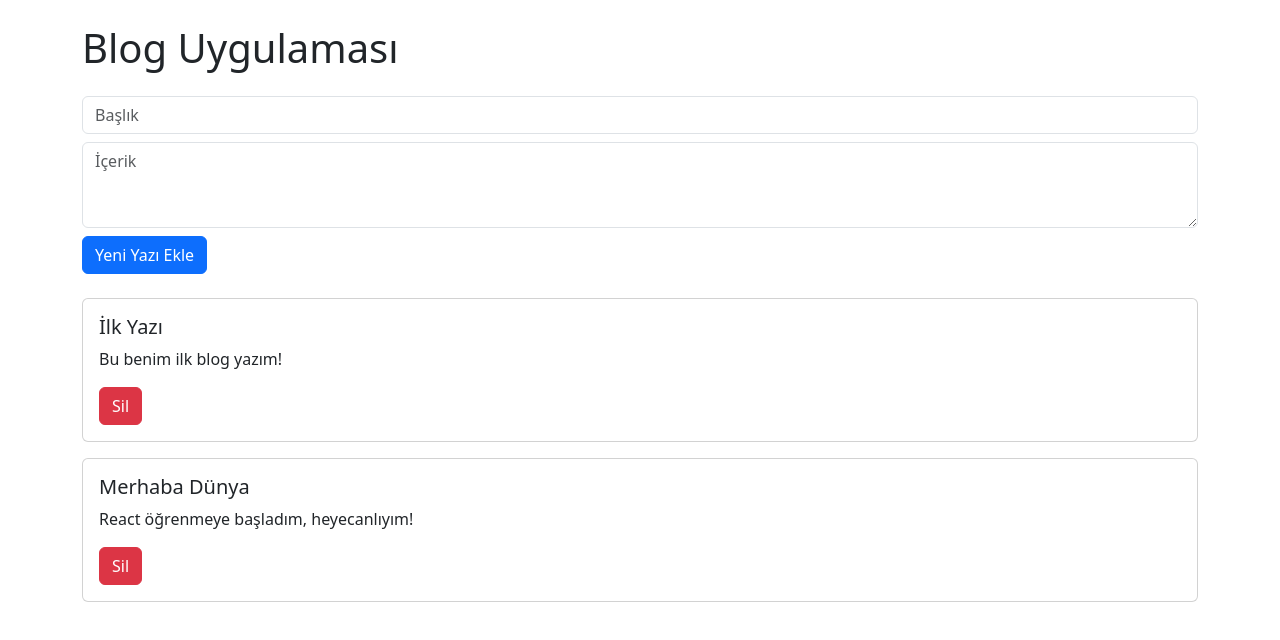
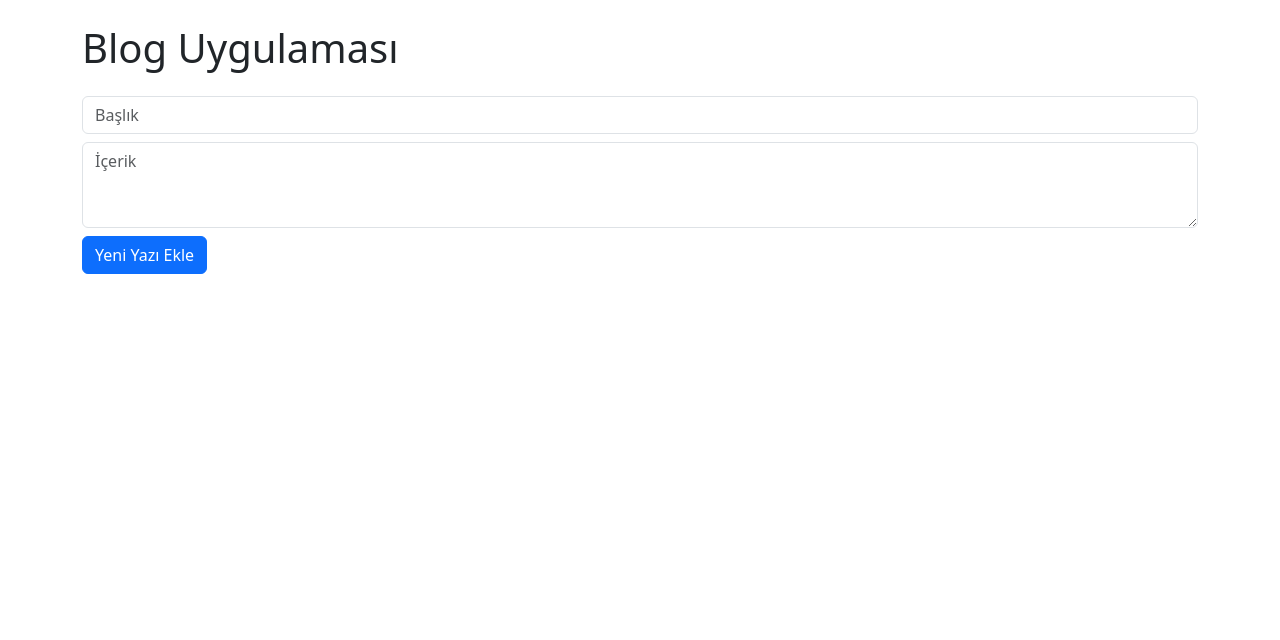
Before and after one commit to kemalgumustabak/react-app, a React (Create React App) app: page / in a window 1280 px wide. Shown: the top 640 px of the page. Built offline with nearby package versions, Linux system fonts and the light colour scheme.

Commit message:
useEffect kullanıldı

```diff
--- a/src/App.js
+++ b/src/App.js
@@ -1,19 +1,28 @@
-import React, { useState } from 'react';
+import React, { useState, useEffect } from 'react';
 import { Container, Card, Button, Form } from 'react-bootstrap';
 
 function App() {
-  const [posts, setPosts] = useState([
-    { id: 1, title: 'İlk Yazı', content: 'Bu benim ilk blog yazım!' },
-    { id: 2, title: 'Merhaba Dünya', content: 'React öğrenmeye başladım, heyecanlıyım!' }
-  ]);
-
+  const [posts, setPosts] = useState([]);
   const [title, setTitle] = useState('');
   const [content, setContent] = useState('');
+
+  // localStorage'dan veri yükle
+  useEffect(() => {
+    const storedPosts = localStorage.getItem('posts');
+    if (storedPosts) {
+      setPosts(JSON.parse(storedPosts));
+    }
+  }, []);
+
+  // posts değiştiğinde localStorage'a kaydet
+  useEffect(() => {
+    localStorage.setItem('posts', JSON.stringify(posts));
+  }, [posts]);
 
   const handleSubmit = (e) => {
     e.preventDefault();
     const newPost = {
-      id: Date.now(), // benzersiz id
+      id: Date.now(),
       title,
       content
     };
```
